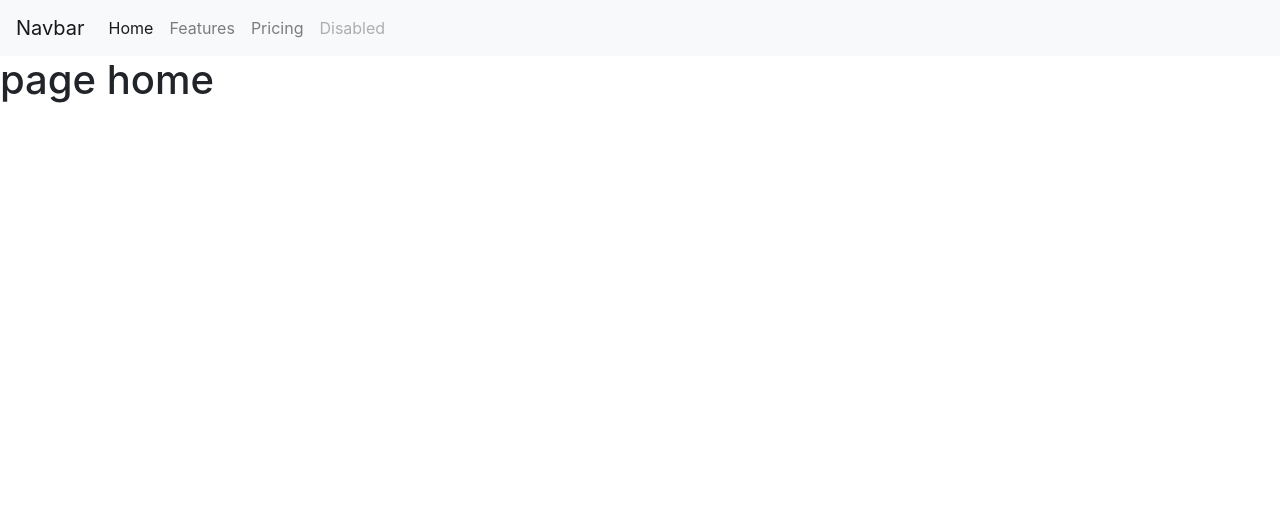
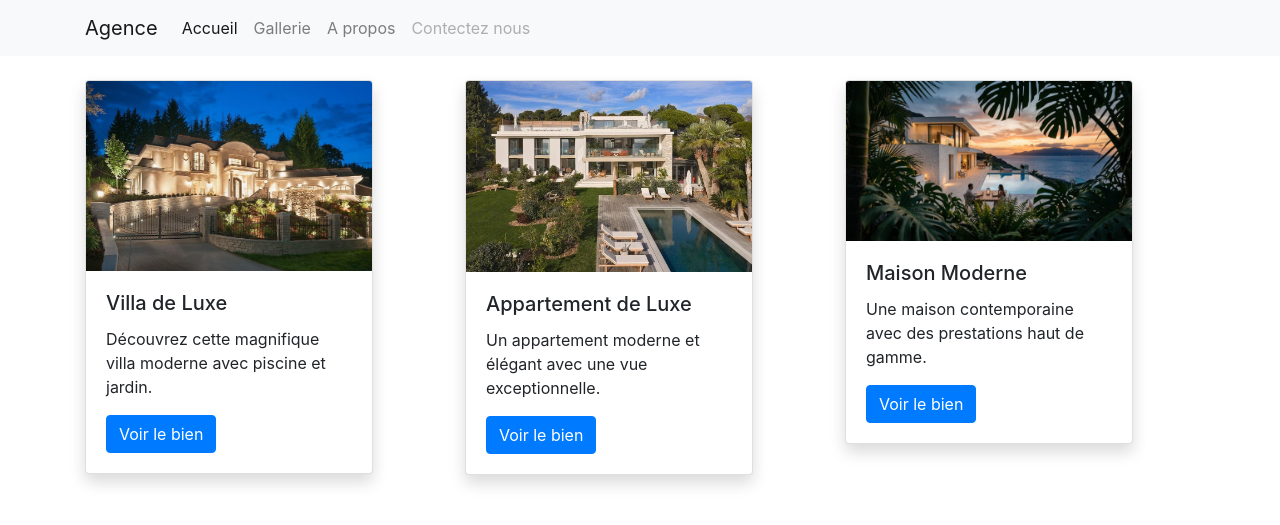
Before and after one commit to Abdessalem16/gestion-agence-django, a Django app: page / in a window 1280 px wide. Shown: the top 525 px of the page. Run offline with Django 5.2, Linux system fonts and the light colour scheme.

Commit message:
creer des card dans page home

```diff
--- a/LuxeAgence/Agence/templates/base.html
+++ b/LuxeAgence/Agence/templates/base.html
@@ -12,26 +12,29 @@
   </head>
   <body>
     <nav class="navbar navbar-expand-lg navbar-light bg-light">
-  <a class="navbar-brand" href="#">Navbar</a>
+      <div class="container">
+<a class="navbar-brand" href="#">Agence</a>
   <button class="navbar-toggler" type="button" data-toggle="collapse" data-target="#navbarNav" aria-controls="navbarNav" aria-expanded="false" aria-label="Toggle navigation">
     <span class="navbar-toggler-icon"></span>
   </button>
   <div class="collapse navbar-collapse" id="navbarNav">
     <ul class="navbar-nav">
       <li class="nav-item active">
-        <a class="nav-link" href="#">Home <span class="sr-only">(current)</span></a>
+        <a class="nav-link" href="#">Accueil <span class="sr-only">(current)</span></a>
       </li>
       <li class="nav-item">
-        <a class="nav-link" href="#">Features</a>
+        <a class="nav-link" href="#">Gallerie</a>
       </li>
       <li class="nav-item">
-        <a class="nav-link" href="#">Pricing</a>
+        <a class="nav-link" href="#">A propos</a>
       </li>
       <li class="nav-item">
-        <a class="nav-link disabled" href="#" tabindex="-1" aria-disabled="true">Disabled</a>
+        <a class="nav-link disabled" href="#">Contectez nous</a>
       </li>
     </ul>
   </div>
+      </div>
+
 </nav>
     {% block content %}
 
--- a/LuxeAgence/Agence/templates/home.html
+++ b/LuxeAgence/Agence/templates/home.html
@@ -1,7 +1,63 @@
 {% extends "base.html" %}
+{% load static %}
+
 {% block content %}
 
+<div class="container mt-4">
+    <div class="row">
 
-<h1> page home </h1>
+        <!-- Card 1 -->
+        <div class="col-lg-4 col-md-6 mb-4">
+            <div class="card shadow" style="width: 18rem;">
+                <img src="{% static 'images/images1.png' %}"
+                     class="card-img-top"
+                     alt="Villa de luxe">
+
+                <div class="card-body">
+                    <h5 class="card-title">Villa de Luxe</h5>
+                    <p class="card-text">
+                        Découvrez cette magnifique villa moderne avec piscine et jardin.
+                    </p>
+                    <a href="#" class="btn btn-primary">Voir le bien</a>
+                </div>
+            </div>
+        </div>
+
+        <!-- Card 2 -->
+        <div class="col-lg-4 col-md-6 mb-4">
+            <div class="card shadow" style="width: 18rem;">
+                <img src="{% static 'images/images4.png' %}"
+                     class="card-img-top"
+                     alt="Appartement de luxe">
+
+                <div class="card-body">
+                    <h5 class="card-title">Appartement de Luxe</h5>
+                    <p class="card-text">
+                        Un appartement moderne et élégant avec une vue exceptionnelle.
+                    </p>
+                    <a href="#" class="btn btn-primary">Voir le bien</a>
+                </div>
+            </div>
+        </div>
+
+        <!-- Card 3 -->
+        <div class="col-lg-4 col-md-6 mb-4">
+            <div class="card shadow" style="width: 18rem;">
+                <img src="{% static 'images/image3.png' %}"
+                     class="card-img-top"
+                     alt="Maison moderne">
+
+                <div class="card-body">
+                    <h5 class="card-title">Maison Moderne</h5>
+                    <p class="card-text">
+                        Une maison contemporaine avec des prestations haut de gamme.
+                    </p>
+                    <a href="#" class="btn btn-primary">Voir le bien</a>
+                </div>
+            </div>
+        </div>
+
+    </div>
+</div>
 
 {% endblock %}
```
Also changed, not shown: LuxeAgence/Agence/static/images/image3.png (added), LuxeAgence/Agence/static/images/image6.png (added), LuxeAgence/Agence/static/images/images1.png (added), LuxeAgence/Agence/static/images/images10.png (added), LuxeAgence/Agence/static/images/images4.png (added), LuxeAgence/Agence/static/images/images5.png (added), LuxeAgence/Agence/static/images/images7.png (added), LuxeAgence/Agence/static/images/images8.png (added), LuxeAgence/Agence/static/images/images9.png (added).
